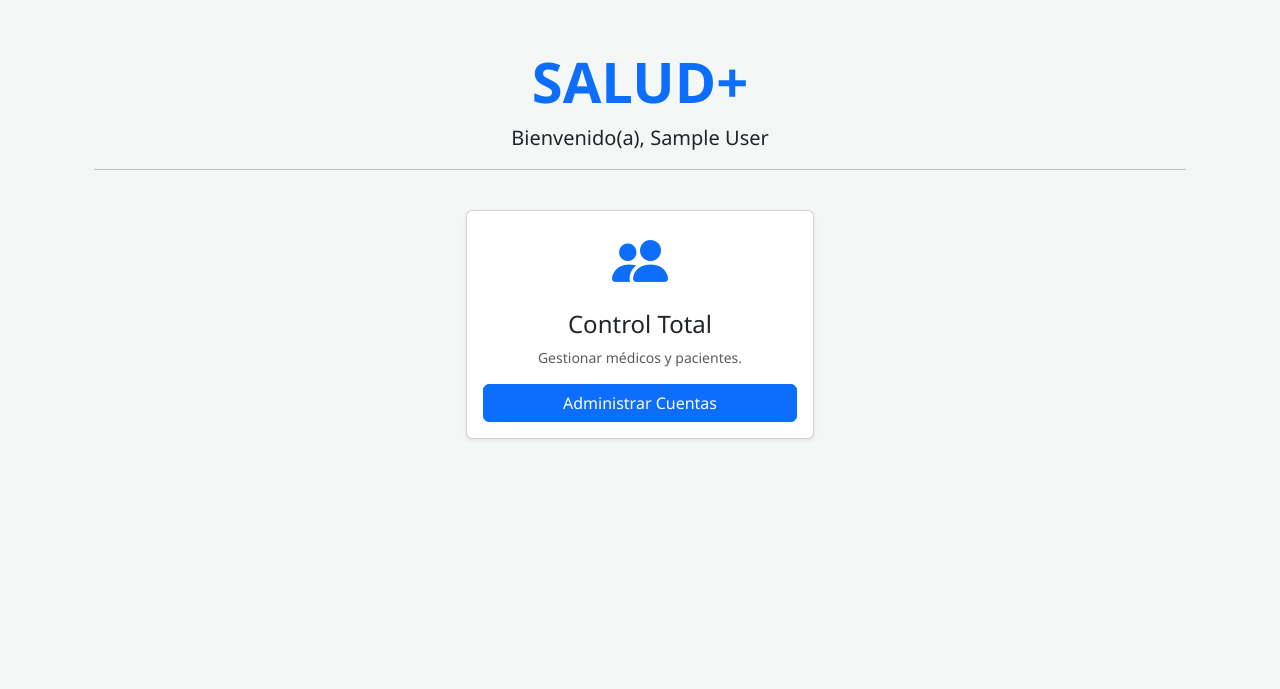
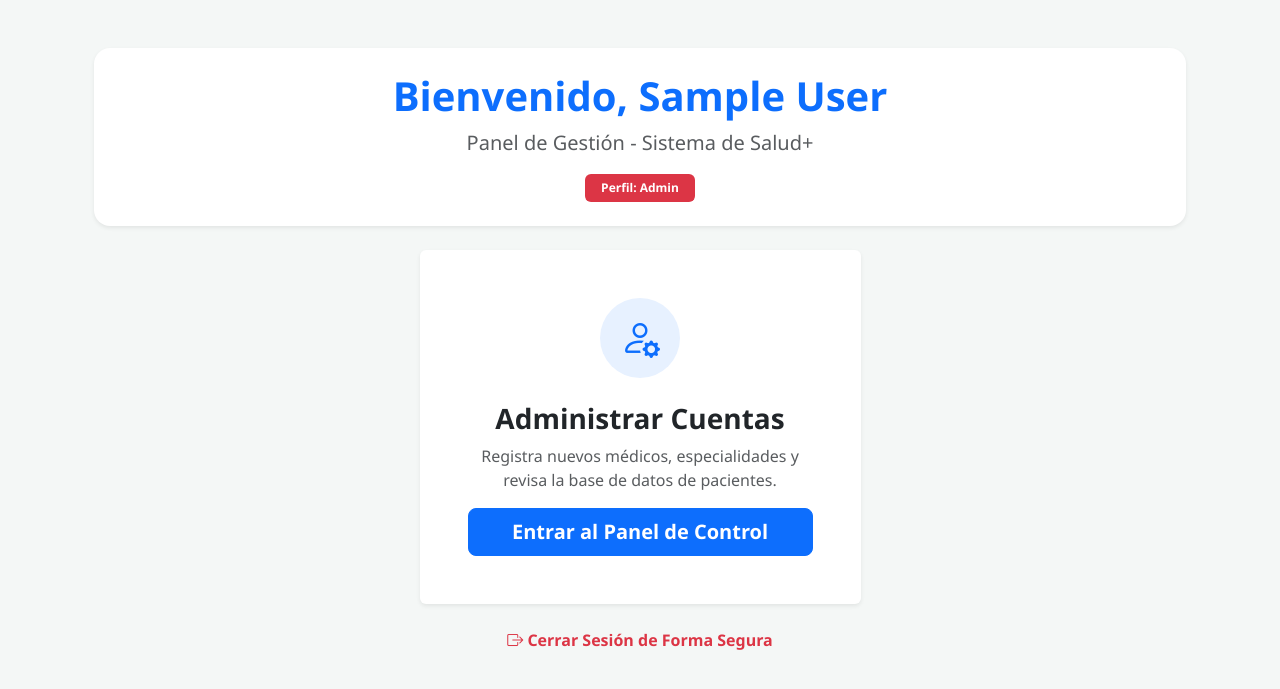
Before and after one commit to johnd1107/SistemaControlCitasSalud, a Flask app: template templates/dashboard.html in a window 1280 px wide. Shown: the part 56-745 px from the top of the page. Run offline with Flask 3, Linux system fonts and the light colour scheme; the template is opened without the code that fills it, so the values that code supplies are empty; the visitor is signed in with stand-in values (Sample User, id 1).

Commit message:
semana16 proyecto saludplus

```diff
--- a/app.py
+++ b/app.py
@@ -3,16 +3,15 @@ from conexion.conexion import obtener_conexion, inicializar_db
 from datetime import date
 
 app = Flask(__name__)
-app.secret_key = 'salud_plus_2026_seguro'
+app.secret_key = 'salud_plus_2026_total'
 
-# Inicializa las tablas al arrancar
+# Asegura que las tablas existan
 inicializar_db()
 
 
 @app.route('/')
 def index():
-    if 'user_id' not in session:
-        return redirect(url_for('login'))
+    if 'user_id' not in session: return redirect(url_for('login'))
     return render_template('dashboard.html')
 
 
@@ -21,54 +20,20 @@ def login():
     if request.method == 'POST':
         ced = request.form.get('cedula')
         pw = request.form.get('password')
-
-        # Acceso Admin
         if ced == 'admin' and pw == '1234':
             session.update({'user_id': 0, 'nombre': 'Administrador', 'rol': 'admin'})
             return redirect(url_for('index'))
-
         db = obtener_conexion()
         u = db.execute("SELECT * FROM usuarios WHERE cedula=? AND password=?", (ced, pw)).fetchone()
         db.close()
-
         if u:
             session.update({'user_id': u['id_usuario'], 'nombre': u['nombre'], 'rol': u['rol']})
             return redirect(url_for('index'))
-
-        flash("Credenciales incorrectas", "danger")
+        flash("Datos incorrectos", "danger")
     return render_template('login.html')
 
 
-@app.route('/registro_paciente', methods=['GET', 'POST'])
-def registro_paciente():
-    if 'user_id' in session: return redirect(url_for('index'))
-
-    if request.method == 'POST':
-        ced = request.form.get('ced', '').strip()
-        nom = request.form.get('nom', '').strip()
-        pw = request.form.get('pass', '').strip()
-        edad = request.form.get('edad', '').strip()
-        dir = request.form.get('dir', '').strip()
-
-        if len(ced) != 10:
-            flash("La cédula debe tener exactamente 10 dígitos", "warning")
-            return render_template('registro_paciente.html')
-
-        db = obtener_conexion()
-        try:
-            db.execute(
-                "INSERT INTO usuarios (cedula, nombre, password, rol, edad, domicilio) VALUES (?,?,?, 'paciente',?,?)",
-                (ced, nom, pw, edad, dir))
-            db.commit()
-            flash("Registro exitoso. Inicia sesión con tu nueva clave.", "success")
-            return redirect(url_for('login'))
-        except:
-            flash("Error: Esta cédula ya está registrada", "danger")
-        finally:
-            db.close()
-    return render_template('registro_paciente.html')
-
-
+# --- RUTA DE ADMINISTRACIÓN (Aquí agregas Médicos) ---
 @app.route('/admin_usuarios', methods=['GET', 'POST'])
 def admin_usuarios():
     if session.get('rol') != 'admin': return redirect(url_for('index'))
@@ -80,11 +45,15 @@ def admin_usuarios():
         esp_m = request.form.get('esp_m')
 
         if ced_m and nom_m and esp_m:
-            # La contraseña inicial del médico será su propia cédula
-            db.execute("INSERT INTO usuarios (cedula, nombre, password, rol, especialidad) VALUES (?,?,?,'medico',?)",
-                       (ced_m, nom_m, ced_m, esp_m))
-            db.commit()
-            flash(f"Médico {nom_m} registrado correctamente", "success")
+            try:
+                # Se guarda al médico (su clave inicial es su cédula)
+                db.execute(
+                    "INSERT INTO usuarios (cedula, nombre, password, rol, especialidad) VALUES (?,?,?,'medico',?)",
+                    (ced_m, nom_m, ced_m, esp_m))
+                db.commit()
+                flash(f"Médico {nom_m} registrado con éxito", "success")
+            except:
+                flash("Error: Esa cédula ya existe", "danger")
 
     medicos = db.execute("SELECT * FROM usuarios WHERE rol='medico'").fetchall()
     pacientes = db.execute("SELECT * FROM usuarios WHERE rol='paciente'").fetchall()
@@ -92,33 +61,37 @@ def admin_usuarios():
     return render_template('admin_usuarios.html', medicos=medicos, pacientes=pacientes)
 
 
-@app.route('/agendar', methods=['GET', 'POST'])
-def agendar():
-    if session.get('rol') != 'paciente': return redirect(url_for('index'))
+@app.route('/registro_paciente', methods=['GET', 'POST'])
+def registro_paciente():
+    if request.method == 'POST':
+        ced = request.form.get('ced', '').strip()
+        nom = request.form.get('nom', '').strip()
+        pw = request.form.get('pass', '').strip()
+        ed = request.form.get('edad', '').strip()
+        di = request.form.get('dir', '').strip()
 
-    db = obtener_conexion()
-    if request.method == 'POST':
-        id_m = request.form.get('id_m')
-        esp = request.form.get('esp')
-        fec = request.form.get('fec')
-        hor = request.form.get('hor')
+        if len(ced) != 10:
+            flash("Cédula inválida (requiere 10 dígitos)", "warning")
+            return render_template('registro_paciente.html')
 
-        db.execute("INSERT INTO citas (id_paciente, id_medico, especialidad, fecha, hora) VALUES (?,?,?,?,?)",
-                   (session['user_id'], id_m, esp, fec, hor))
-        db.commit()
-        db.close()
-        flash("¡Cita agendada con éxito!", "success")
-        return redirect(url_for('index'))
-
-    # Obtenemos los médicos para que el paciente elija
-    medicos = db.execute("SELECT id_usuario, nombre, especialidad FROM usuarios WHERE rol='medico'").fetchall()
-    db.close()
-    return render_template('agendar.html', medicos=medicos, hoy=date.today())
+        db = obtener_conexion()
+        try:
+            db.execute(
+                "INSERT INTO usuarios (cedula, nombre, password, rol, edad, domicilio) VALUES (?,?,?, 'paciente',?,?)",
+                (ced, nom, pw, ed, di))
+            db.commit()
+            flash("Registro exitoso", "success")
+            return redirect(url_for('login'))
+        except:
+            flash("La cédula ya está registrada", "danger")
+        finally:
+            db.close()
+    return render_template('registro_paciente.html')
 
 
 @app.route('/logout')
 def logout():
-    session.clear()
+    session.clear();
     return redirect(url_for('login'))
 
 
--- a/templates/dashboard.html
+++ b/templates/dashboard.html
@@ -1,45 +1,73 @@
 {% extends 'base.html' %}
+
 {% block content %}
-<div class="container text-center mt-5">
-    <h1 class="display-4 fw-bold text-primary">SALUD+</h1>
-    <p class="lead">Bienvenido(a), <strong>{{ session['nombre'] }}</strong></p>
-    <hr>
+<div class="container mt-5">
+    <div class="row mb-4">
+        <div class="col-md-12 text-center">
+            <div class="p-4 shadow-sm rounded-4 bg-white border-0">
+                <h1 class="fw-bold text-primary">Bienvenido, {{ session['nombre'] }}</h1>
+                <p class="text-muted fs-5">Panel de Gestión - Sistema de Salud+</p>
+                <span class="badge {% if session['rol'] == 'admin' %}bg-danger{% else %}bg-success{% endif %} p-2 px-3">
+                    Perfil: {{ session['rol'] | capitalize }}
+                </span>
+            </div>
+        </div>
+    </div>
 
-    <div class="row justify-content-center g-4 mt-3">
+    <div class="row g-4 justify-content-center">
+
         {% if session['rol'] == 'admin' %}
-            <div class="col-md-4">
-                <div class="card h-100 shadow-sm">
-                    <div class="card-body">
-                        <i class="bi bi-people-fill display-4 text-primary"></i>
-                        <h4 class="mt-3">Control Total</h4>
-                        <p class="text-muted small">Gestionar médicos y pacientes.</p>
-                        <a href="/admin/usuarios" class="btn btn-primary w-100">Administrar Cuentas</a>
+        <div class="col-md-5">
+            <div class="card h-100 shadow-sm border-0 hover-shadow transition">
+                <div class="card-body text-center p-5">
+                    <div class="icon-box bg-primary-soft rounded-circle mb-4 mx-auto" style="width: 80px; height: 80px; display: flex; align-items: center; justify-content: center; background-color: #e7f1ff;">
+                        <i class="bi bi-person-gear text-primary fs-1"></i>
                     </div>
+                    <h3 class="fw-bold">Administrar Cuentas</h3>
+                    <p class="text-muted">Registra nuevos médicos, especialidades y revisa la base de datos de pacientes.</p>
+                    <a href="{{ url_for('admin_usuarios') }}" class="btn btn-primary btn-lg w-100 fw-bold">
+                        Entrar al Panel de Control
+                    </a>
                 </div>
             </div>
-        {% elif session['rol'] == 'medico' %}
-            <div class="col-md-4">
-                <div class="card h-100 shadow-sm">
-                    <div class="card-body">
-                        <i class="bi bi-heart-pulse-fill display-4 text-danger"></i>
-                        <h4 class="mt-3">Atención Médica</h4>
-                        <p class="text-muted small">Ver lista de pacientes pendientes.</p>
-                        <a href="/admin/usuarios" class="btn btn-danger w-100">Ver Pacientes</a>
+        </div>
+        {% endif %}
+
+        {% if session['rol'] == 'paciente' %}
+        <div class="col-md-5">
+            <div class="card h-100 shadow-sm border-0 hover-shadow transition">
+                <div class="card-body text-center p-5">
+                    <div class="icon-box bg-success-soft rounded-circle mb-4 mx-auto" style="width: 80px; height: 80px; display: flex; align-items: center; justify-content: center; background-color: #e8f5e9;">
+                        <i class="bi bi-calendar-plus text-success fs-1"></i>
                     </div>
+                    <h3 class="fw-bold">Agendar Cita</h3>
+                    <p class="text-muted">Selecciona a tu médico de preferencia y reserva tu turno médico ahora mismo.</p>
+                    <a href="{{ url_for('agendar') }}" class="btn btn-success btn-lg w-100 fw-bold">
+                        Pedir Turno Médico
+                    </a>
                 </div>
             </div>
-        {% else %}
-            <div class="col-md-4">
-                <div class="card h-100 shadow-sm border-start border-success border-4">
-                    <div class="card-body">
-                        <i class="bi bi-calendar-check display-4 text-success"></i>
-                        <h4 class="mt-3">Agendar Cita</h4>
-                        <p class="text-muted small">Reserva tu turno médico.</p>
-                        <a href="/agendar" class="btn btn-success w-100">Pedir Turno</a>
-                    </div>
-                </div>
-            </div>
+        </div>
         {% endif %}
+
+        <div class="col-md-12 text-center mt-4">
+            <a href="{{ url_for('logout') }}" class="text-danger fw-bold text-decoration-none">
+                <i class="bi bi-box-arrow-right"></i> Cerrar Sesión de Forma Segura
+            </a>
+        </div>
+
     </div>
 </div>
+
+<style>
+    /* Efectos visuales adicionales */
+    .transition {
+        transition: all 0.3s ease;
+    }
+    .hover-shadow:hover {
+        transform: translateY(-5px);
+        box-shadow: 0 10px 20px rgba(0,0,0,0.1) !important;
+    }
+    .rounded-4 { border-radius: 1.5rem; }
+</style>
 {% endblock %}
```
Also changed, not shown: templates/admin_usuarios.html (+22 -16 lines), templates/registro_paciente.html (+11 -34 lines).
